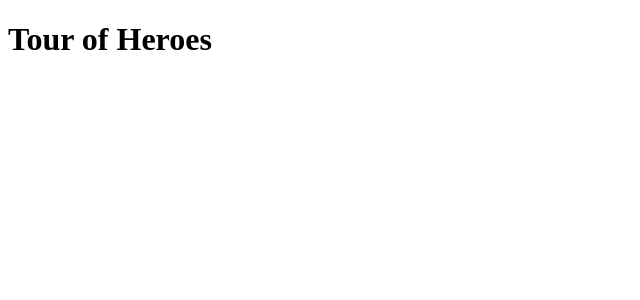
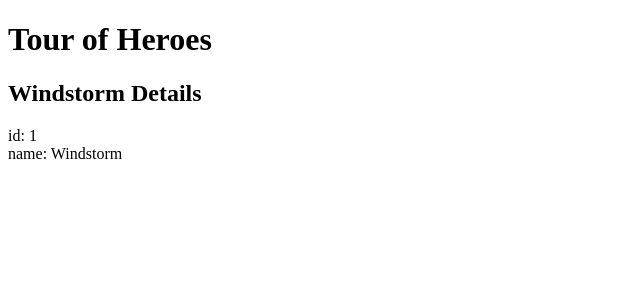
Before and after one commit to jhachtel/Tour-of-Heroes, an Angular app: page / in a window 1280 px wide. Shown: the top 300 px of the page, without its empty margins (0-640 px from the left). Built offline with nearby package versions, Linux system fonts and the light colour scheme.

Commit message:
Fixed errors in heroes component and app complonent

```diff
--- a/src/app/app.component.html
+++ b/src/app/app.component.html
@@ -1 +1,2 @@
 <h1>{{title}}</h1>
+<app-heroes></app-heroes>
--- a/src/app/heroes/heroes.component.html
+++ b/src/app/heroes/heroes.component.html
@@ -1,4 +1,3 @@
-<h2>{{hero}}</h2>
+<h2>{{hero.name}} Details</h2>
 <div><span>id: </span>{{hero.id}}</div>
 <div><span>name: </span>{{hero.name}}</div>
-<app-heroes></app-heroes>
```
